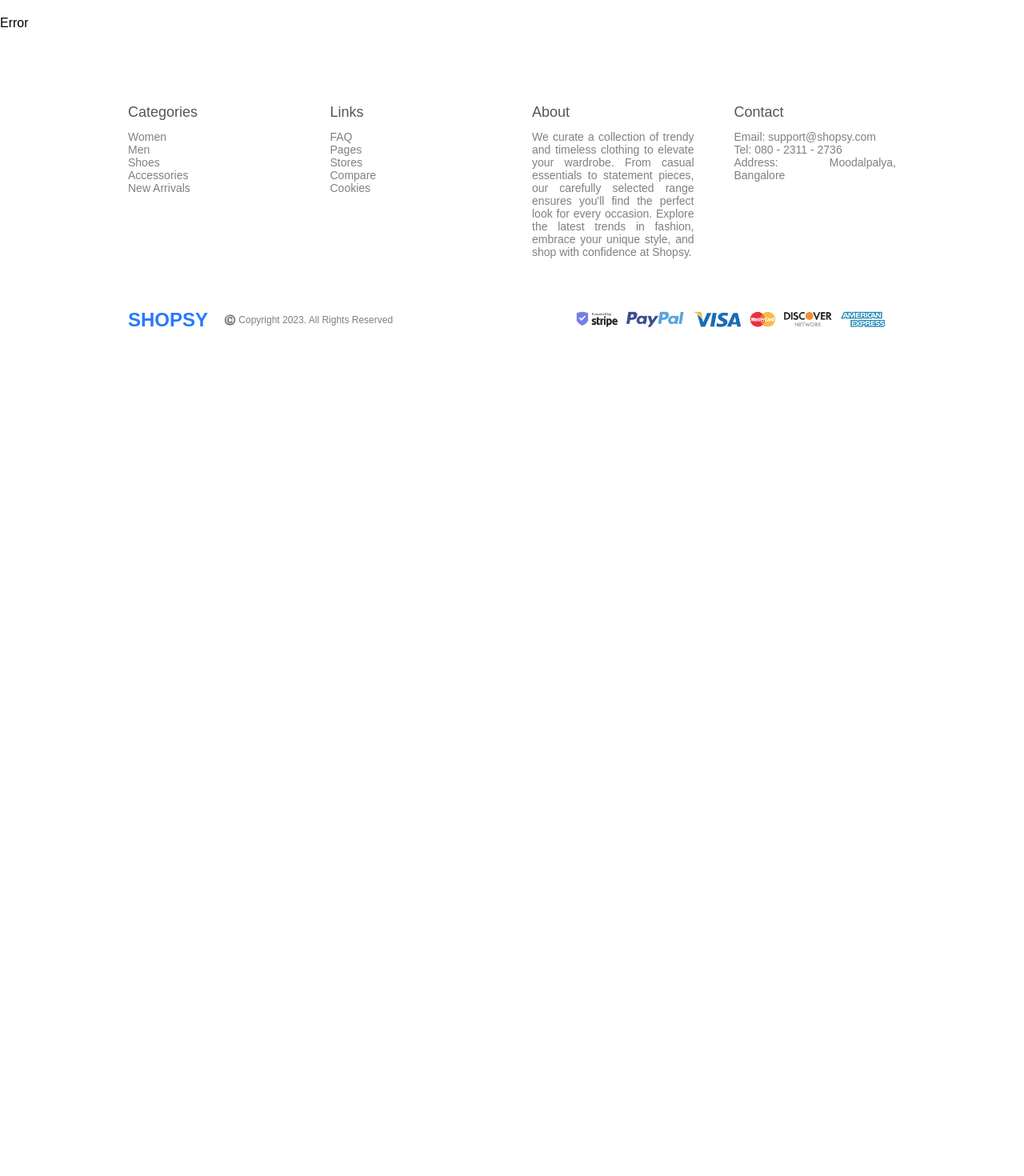
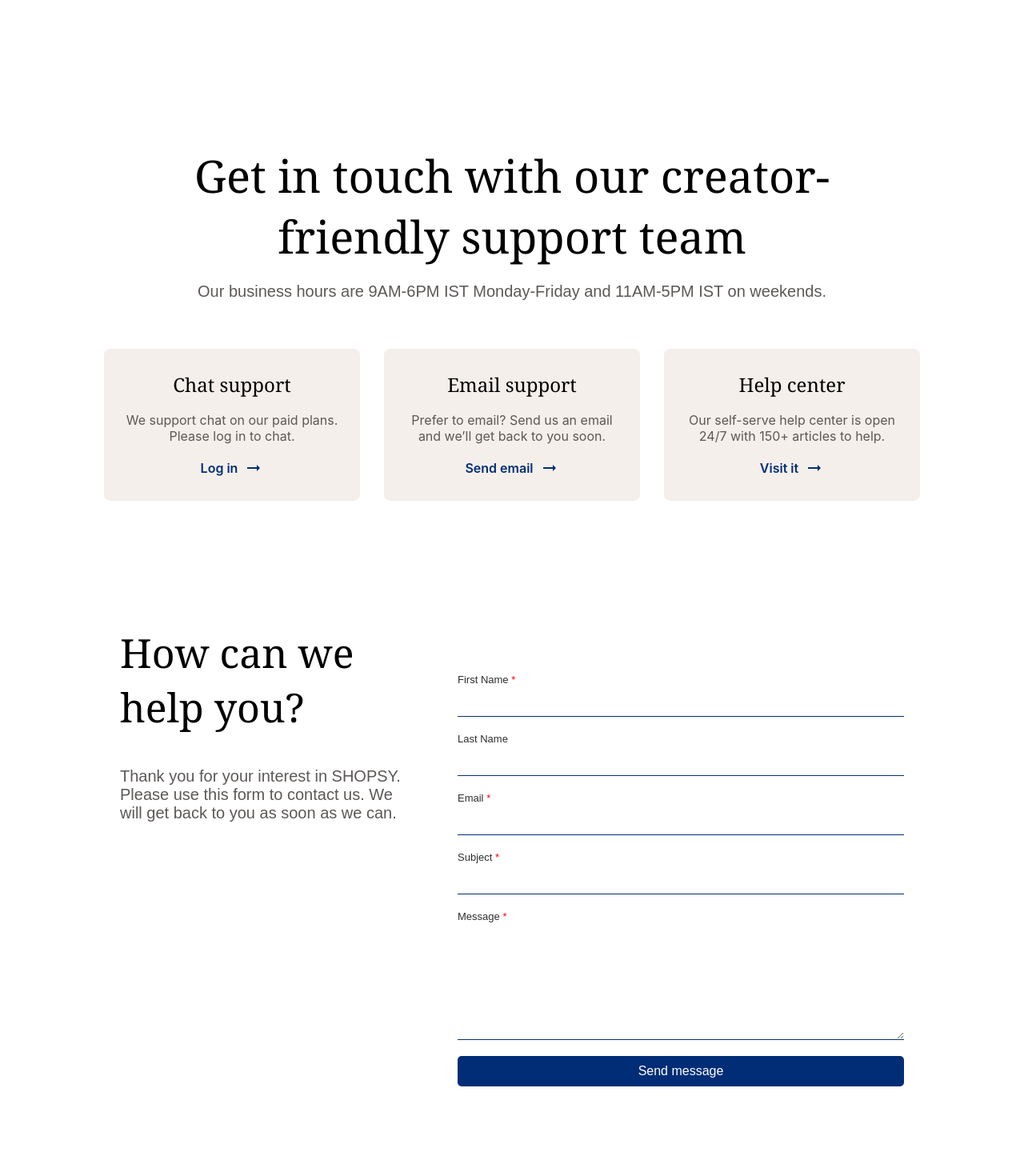
Before and after one commit to mohit-nagaraj/Shopsy, a React (Vite) app in the folder client/: page /contact in a window 1280 px wide. Shown: the part 60-1530 px from the top of the page at 80% size. Before the commit the page ends 800 px from the top, so only its background shows below. Built offline with nearby package versions, Linux system fonts and the light colour scheme.

Commit message:
Added cart, contact us, few changes in ui consistency

```diff
--- a/client/index.html
+++ b/client/index.html
@@ -3,7 +3,7 @@
   <head>
     <meta charset="UTF-8" />
     <meta name="viewport" content="width=device-width, initial-scale=1.0" />
-    <title>Shopsy | Clothes store</title>
+    <title>Shopsy | Your store</title>
     <link rel="stylesheet" href="./style.css" />
     <link rel="preconnect" href="https://fonts.googleapis.com" />
     <link rel="preconnect" href="https://fonts.gstatic.com" crossorigin />
@@ -11,6 +11,7 @@
       href="https://fonts.googleapis.com/css2?family=Varela+Round&display=swap"
       rel="stylesheet"
     />
+    <link rel="shortcut icon" href="/img/favicon.ico" type="image/x-icon">
   </head>
   <body>
     <div id="root"></div>
--- a/client/src/App.jsx
+++ b/client/src/App.jsx
@@ -10,6 +10,7 @@ import Error from "./pages/Error/Error";
 import Navbar from "./components/Navbar/Navbar";
 import Footer from "./components/Footer/Footer";
 import "./app.scss";
+import Contact from "./pages/Contact/Contact";
 const Layout = () => {
   return (
     <div className="app">
@@ -38,6 +39,10 @@ const router = createBrowserRouter([
         path: "/product/:id",
         element: <Product />,
       },
+      {
+        path: "/contact",
+        element: <Contact />,
+      },
       //for 404 page (any undefined route)
       {
         path: "*",
--- /dev/null
+++ b/client/src/components/Cart/Cart.jsx
@@ -0,0 +1,43 @@
+import React from 'react'
+import DeleteOutlineIcon from '@mui/icons-material/DeleteOutline'
+import './cart.scss'
+const Cart = () => {
+const data = [
+    {
+        id: 'klanwd19w',
+        img: "https://images.pexels.com/photos/1972115/pexels-photo-1972115.jpeg?auto=compress&cs=tinysrgb&w=1000",
+        img2: "https://images.pexels.com/photos/1163194/pexels-photo-1163194.jpeg?auto=compress&cs=tinysrgb&w=1000",
+        title: "Long Sleeve T-shirt",
+        desc: "Lorem ipsum dolor sit amet consectetur adipisicing elit. Quisquam, voluptatum.",
+        isNew: true,
+        oldPrice: 819,
+        newPrice: 415,
+        quantity: 1
+    },
+]
+  return (
+    <div className='cartComponent'>
+        <h1>Products in your cart</h1>
+        <hr />
+        {data?.map(item=>(//using data? makes sure that if data is not present then it will not throw an error
+            <div className="item" key={item.id}>
+                <img src={item.img} alt="" />
+                <div className="details">
+                    <h1>{item.title}</h1>
+                    <p>{item.desc.substring(0,100)}</p> {/**this is to limit the length of desc shown */}
+                    <div className="holder">{item.quantity} x ₹{item.newPrice}</div>
+                </div>
+                <DeleteOutlineIcon className='delete'/>
+            </div>
+        ))
+        }
+        <div className="total">
+            <span>SUBTOTAL</span>
+            <span>₹999</span>
+        </div>
+        <button className='checkout'>PROCEED TO CHECKOUT</button>
+    </div>
+  )
+}
+
+export default Cart
--- /dev/null
+++ b/client/src/components/Cart/cart.scss
@@ -0,0 +1,69 @@
+.cartComponent {
+  position: absolute;
+  top: 90px;
+  right: 15px;
+  z-index: 99;
+  background-color: whitesmoke;
+  padding: 20px;
+  border-radius: 5px;
+  width: 500px;
+  box-shadow: -9px 10px 34px -1px rgba(0,0,0,0.25);
+  -webkit-box-shadow: -9px 10px 34px -1px rgba(0,0,0,0.25);
+  -moz-box-shadow: -9px 10px 34px -1px rgba(0,0,0,0.25);
+  hr{
+    margin-bottom: 20px;
+  }
+  h1{
+    margin: 0;
+    font-weight: 400;
+    font-size: 24px;
+  }
+  .item {
+    display: flex;
+    align-items: center;
+    gap: 10px;
+    margin-bottom: 10px;
+    h1{
+      font-size: 21px;
+      margin-bottom: 0;
+      font-weight: 500;
+    }
+    p{
+      margin: 5px 0px;
+      font-size: 14px;
+      color: gray;
+    }
+    img {
+      width: 80px;
+      height: 100px;
+      object-fit: cover;
+    }
+    .details{
+      .holder{
+        color: #002d76;
+      }
+    }
+    .delete{
+      color: rgb(199, 0, 0);
+      cursor: pointer;
+      font-size: 30px;
+    }
+  }
+  .total{
+    display: flex;
+    justify-content: space-between;
+    font-weight: 500;
+    font-size: 18px;
+    margin: 20px 0px 5px 0px;
+  }
+  .checkout{
+    width: 100%;
+    padding: 10px 20px;
+    background-color: #002d76;
+    color: white;
+    border: none;
+    border-radius: 5px;
+    font-size: 16px;
+    font-weight: 500;
+  }
+}
--- a/client/src/components/Footer/footer.scss
+++ b/client/src/components/Footer/footer.scss
@@ -28,7 +28,7 @@
             display: flex;
             align-items: center;
             .logo{
-                color: #2879fe;
+                color: #002d76;
                 font-weight: bold;
                 font-size: 24px;
             }
--- a/client/src/components/Navbar/Navbar.jsx
+++ b/client/src/components/Navbar/Navbar.jsx
@@ -1,4 +1,4 @@
-import React from "react";
+import React, { useState } from "react";
 import ArrowDropDownIcon from "@mui/icons-material/ArrowDropDown";
 import SearchIcon from "@mui/icons-material/Search";
 import PersonOutlineIcon from "@mui/icons-material/PersonOutline";
@@ -6,8 +6,11 @@ import FavoriteBorderIcon from "@mui/icons-material/FavoriteBorder";
 import ShoppingCartIcon from "@mui/icons-material/ShoppingCart";
 import { Link } from "react-router-dom";
 import "./navbar.scss";
+import Cart from "../Cart/Cart";
 
 const Navbar = () => {
+  const [open,setOpen]=useState(false)
+
   return (
     <div className="navbar">
       <div className="wrapper">
@@ -34,7 +37,7 @@ const Navbar = () => {
             <Link className='link' to="/">About</Link>
           </div>
           <div className="item">
-            <Link className='link' to="/">Contact</Link>
+            <Link className='link' to="/contact">Contact</Link>
           </div>
           <div className="item">
             <Link className='link' to="/">Stores</Link>
@@ -43,13 +46,14 @@ const Navbar = () => {
             <SearchIcon/>
             <PersonOutlineIcon/>
             <FavoriteBorderIcon/>
-            <div className="cart">
+            <div className="cart" onClick={()=>setOpen(!open)}>
             <ShoppingCartIcon/>
             <span>0</span>
             </div>
           </div>
         </div>
       </div>
+      {open && <Cart/>}
     </div>
   );
 };
--- /dev/null
+++ b/client/src/pages/Contact/Contact.jsx
@@ -0,0 +1,58 @@
+import React from 'react'
+import { Link } from 'react-router-dom'
+import ArrowRightAltIcon from '@mui/icons-material/ArrowRightAlt';
+import './contact.scss'
+const Contact = () => {
+  return (
+    <div className='contactPage'>
+      <section className='section-1'>
+        <div className="wrapper">
+        <h1>Get in touch with our creator-friendly support team</h1>
+        <p>Our business hours are 9AM-6PM IST Monday-Friday and 11AM-5PM IST on weekends.</p>
+        </div>
+        <div className="row">
+          <div className="card">
+            <h3>Chat support</h3>
+            <span>We support chat on our paid plans. Please log in to chat.</span>
+            <Link className='link' to="/contact">Log in <ArrowRightAltIcon/></Link>
+          </div>
+          <div className="card">
+            <h3>Email support</h3>
+            <span>Prefer to email? Send us an email and we’ll get back to you soon.</span>
+            <Link className='link' to="/contact">Send email <ArrowRightAltIcon/></Link>
+          </div>
+          <div className="card">
+            <h3>Help center</h3>
+            <span>Our self-serve help center is open 24/7 with 150+ articles to help.</span>
+            <Link className='link' to="/contact">Visit it <ArrowRightAltIcon/></Link>
+          </div>
+        </div>
+      </section>
+      <section className='wrap'>
+        <div className="form">
+          <div className="left">
+            <h1>How can we help you?</h1>
+            <p>Thank you for your interest in SHOPSY. Please use this form to contact us. We will get back to you as soon as we can.</p>
+          </div>
+          <div className="right">
+            <form action="">
+              <label htmlFor="fname">First Name <span className="req">*</span></label>
+              <input type="text" name='fname' id='fname' required/>
+              <label htmlFor="lname">Last Name </label>
+              <input type="text" name='lname' id='lname'/>
+              <label htmlFor="email">Email <span className="req">*</span></label>
+              <input type="email" name='email' id='email' required/>
+              <label htmlFor="sub">Subject <span className="req">*</span></label>
+              <input type="text" name='sub' id='sub' required/>
+              <label htmlFor="msg">Message <span className="req">*</span></label>
+              <textarea name="msg" id="msg" cols="30" rows="7"  required></textarea>
+              <button>Send message</button>
+            </form>
+          </div>
+        </div>
+      </section>
+    </div>
+  )
+}
+
+export default Contact
--- /dev/null
+++ b/client/src/pages/Contact/contact.scss
@@ -0,0 +1,138 @@
+.contactPage {
+  .section-1 {
+    height: calc(100vh - 80px);
+    width: 100%;
+    display: flex;
+    flex-direction: column;
+    justify-content: center;
+    align-items: center;
+    text-align: center;
+    gap: 20px;
+    .wrapper {
+      max-width: 800px;
+      h1 {
+        font-size: 56px;
+        margin-bottom: 10px;
+        font-family: tiempos, Georgia, Cambria, Palatino, "Times New Roman",
+          Times, serif;
+        font-weight: normal;
+      }
+      p {
+        margin-bottom: 20px;
+        color: #5c5856;
+        font-size: 20px;
+      }
+    }
+    .row {
+      margin-top: 20px;
+      display: flex;
+      gap: 30px;
+      .card {
+        height: 150px;
+        background-color: #f5efeb;
+        padding: 20px;
+        border-radius: 8px;
+        display: flex;
+        flex-direction: column;
+        justify-content: space-evenly;
+        font-family: Inter, system-ui, -apple-system, BlinkMacSystemFont,
+          "Segoe UI", Roboto, Oxygen, Ubuntu, Cantarell, "Fira Sans",
+          "Droid Sans", "Helvetica Neue", Helvetica, Arial, sans-serif;
+        h3 {
+          font-family: tiempos, Georgia, Cambria, Palatino, "Times New Roman",
+            Times, serif;
+          font-weight: normal;
+          font-size: 24px;
+          margin: 0;
+        }
+        span {
+          color: #5c5856;
+        }
+        .link {
+          color: #002d76;
+          font-weight: 600;
+          font-size: 16px;
+          display: flex;
+          justify-content: center;
+          align-items: center;
+          gap: 8px;
+          cursor: pointer;
+          transition: all 0.15s ease-in-out;
+          &:hover {
+            text-decoration: underline;
+            gap: 16px;
+          }
+        }
+      }
+    }
+  }
+  .wrap {
+    margin: 0px 150px;
+    .form {
+      height: calc(100vh - 80px);
+      width: 100%;
+      display: flex;
+      align-items: center;
+      justify-content: center;
+      gap: 50px;
+      .left{
+        height: 100%;
+        flex: 2;
+        h1{
+            font-size: 50px;
+            font-family: tiempos, Georgia, Cambria, Palatino, "Times New Roman",
+          Times, serif;
+          font-weight: normal;
+        }
+        p{
+            font-size: 20px;
+            color: #5c5856;
+        }
+      }
+      .right{
+        flex: 3;
+        form{
+            display: flex;
+            flex-direction: column;
+            .req{
+                color: red;
+            }
+            label{
+                font-size: 13px;
+                color: #2e2e2e;
+            }
+            input{
+                border: none;
+                border-bottom: 1px solid #002d76;
+                padding: 10px;
+                margin-bottom: 20px;
+                font-size: 16px;
+                &:focus{
+                    outline: none;
+                }
+            }
+            textarea{
+                border: none;
+                border-bottom: 1px solid #002d76;
+                padding: 10px;
+                margin-bottom: 20px;
+                font-size: 16px;
+                &:focus{
+                    outline: none;
+                }
+            }
+            button{
+                background-color: #002d76;
+                color: white;
+                border: none;
+                padding: 10px 20px;
+                border-radius: 5px;
+                font-size: 16px;
+                font-weight: 500;
+                cursor: pointer;
+            }
+        }
+      }
+    }
+  }
+}
```
Also changed, not shown: 1 other file (tests, documents, lock files or other folders).
